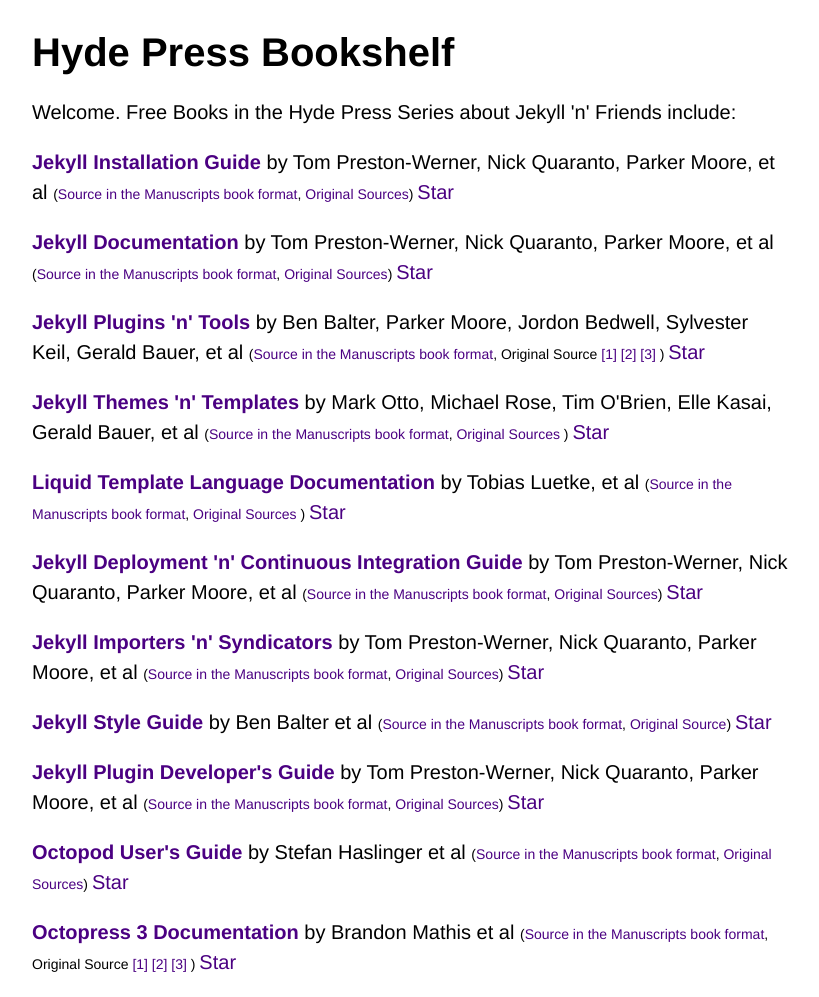
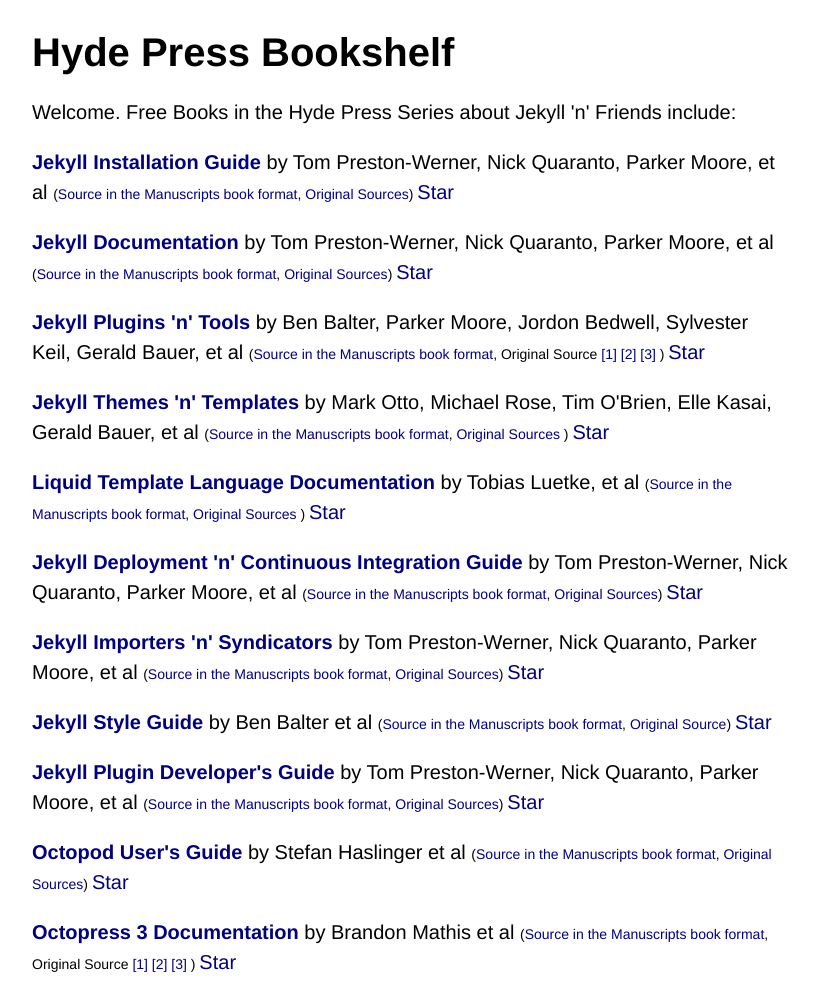
Before and after one commit to hydepress/hydepress.github.io, a Jekyll site: the page built from index.html, in a window 1280 px wide. Shown: the whole page, without its empty margins (228-1047 px from the left). Built offline with Jekyll 4.4.1, drawn with Linux system fonts in a browser that asks for light colours.

Commit message:
Update _settings.scss

```diff
--- a/css/_settings.scss
+++ b/css/_settings.scss
@@ -4,4 +4,4 @@
 
 $font-family:       "Helvetica Neue", Helvetica, Arial, sans-serif;
 
-$link-color:     	#4b0082;   // try indigo was #800080 (Purple) was	#268bd2;
+$link-color:       #000080;   // try navy -- was #4b0082 (indigo) was #800080 (Purple) was	#268bd2;
```
